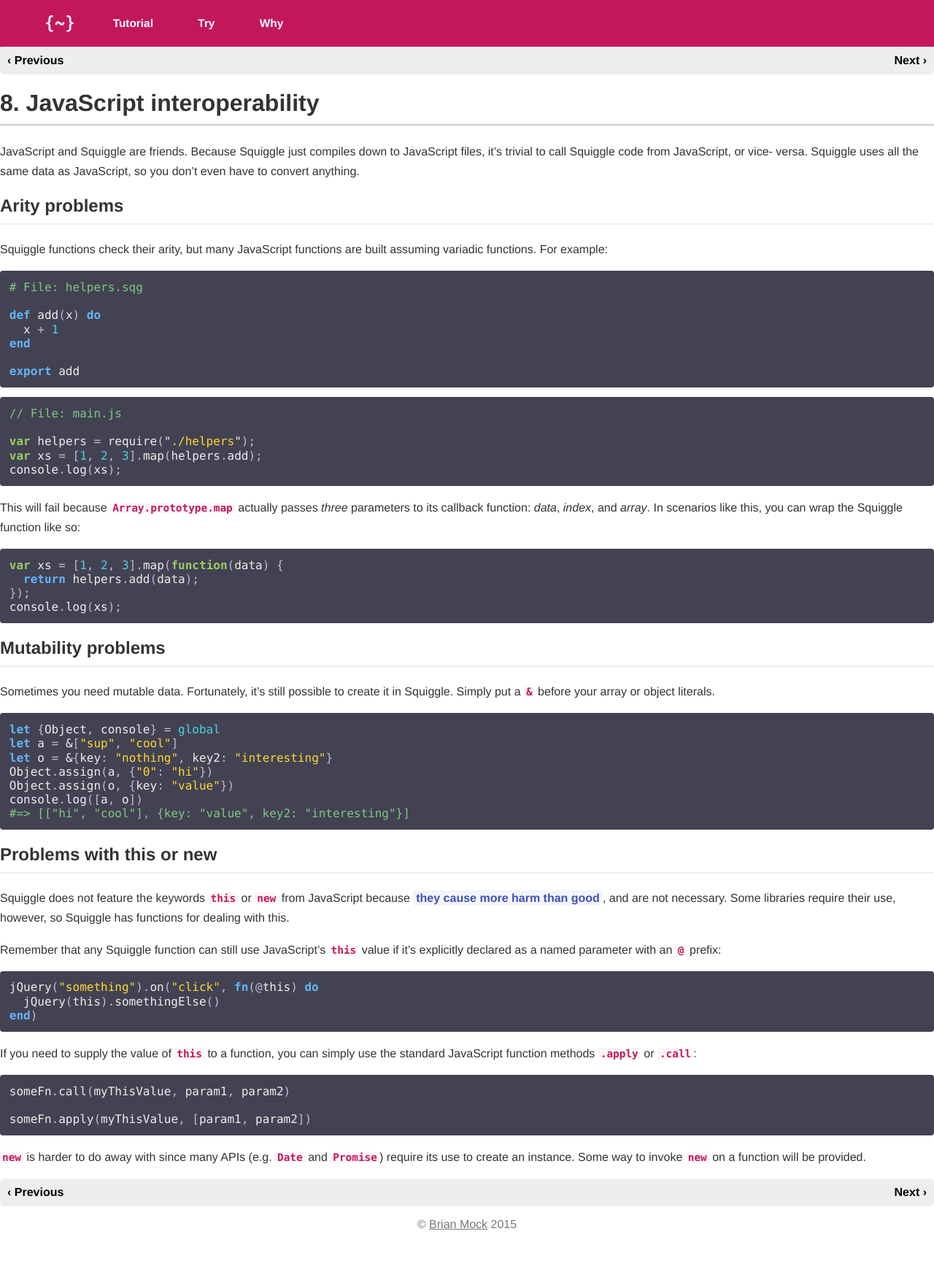
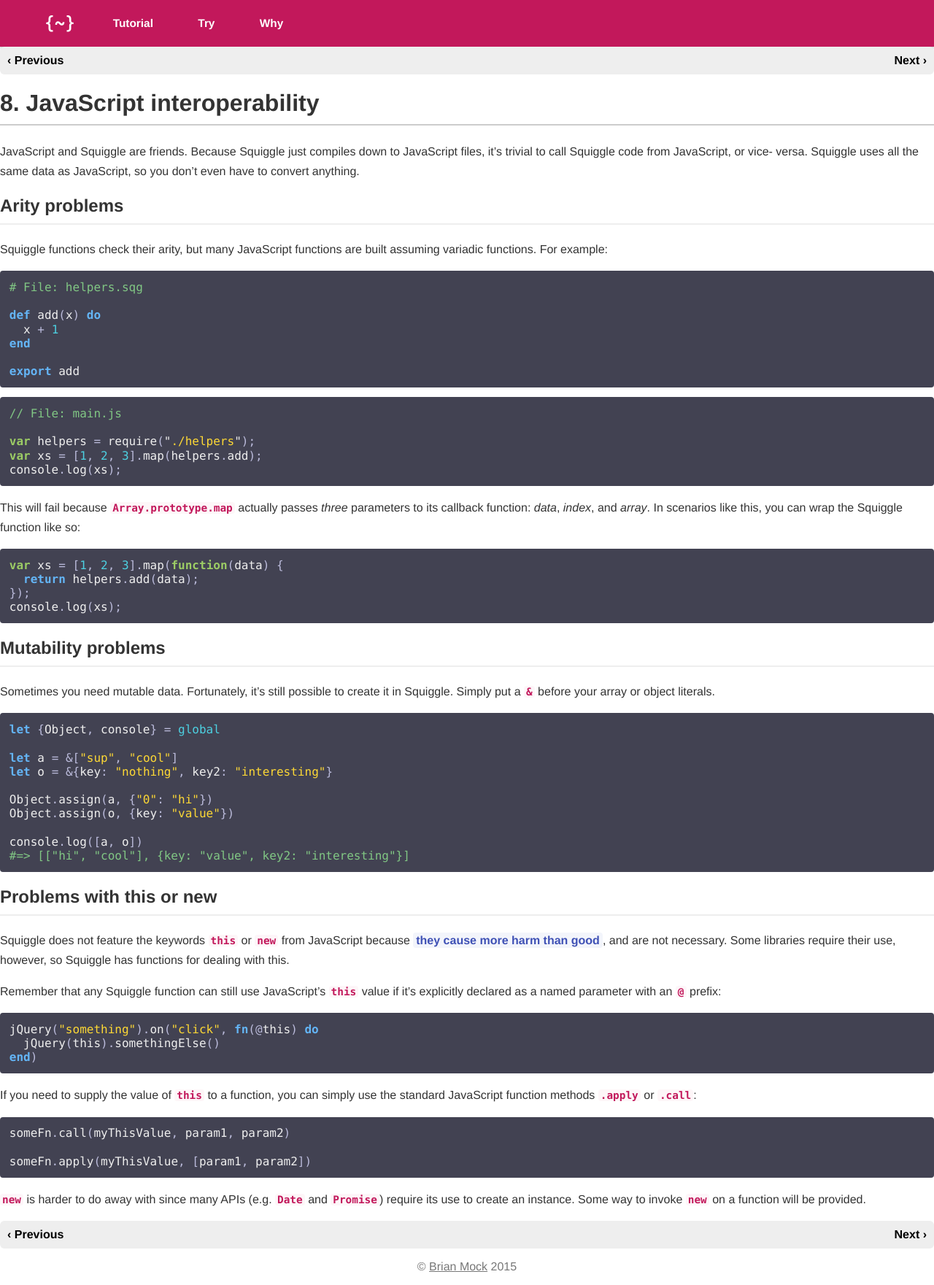
Before and after one commit to squiggle-lang/squiggle-lang.org, a Jekyll site: the page built from tutorial/chapter/8/index.md, in a window 1280 px wide. Shown: the whole page at 73% size. Built offline with Jekyll 4.4.1, drawn with Linux system fonts in a browser that asks for light colours; Markdown is read by kramdown in place of the engine named in the settings; before the commit the page ends 1703 px from its top, so only the background shows below that.

Commit message:
prettier

````diff
--- a/_plugins/rouge_add_squiggle.rb
+++ b/_plugins/rouge_add_squiggle.rb
@@ -29,7 +29,7 @@
 
         rule(/\b(?:true|false|undefined|null|global)\b/, Name::Constant)
 
-        rule(/(?:\+\+|~|\+|-|\*|\/|=>|<=|>=|>|<|==|!=|=)/, Operator)
+        rule(/(?:\+\+|~|\+|-|\*|\/|=>|<=|>=|>|<|==|!=|=|&)/, Operator)
         rule(/\b(?:and|or|is|not|has)\b/, Operator)
 
         rule(/[,\.:{}\[\]()@]+/, Punctuation)
--- a/mode/squiggle/squiggle.js
+++ b/mode/squiggle/squiggle.js
@@ -18,7 +18,7 @@
     {regex: /(?:export|try|throw|error|fn|if|then|else|elseif|match|case|let|def|do|end|in|await|require)\b/, token: "keyword"},
     {regex: /\b(?:true|false|null|undefined|global)\b/, token: "builtin"},
     {regex: /#.*/, token: "comment"},
-    {regex: /(?:\+\+|~|\+|-|\*|\/|=>|<=|>=|>|<|==|!=|=)/, token: "operator"},
+    {regex: /(?:\+\+|~|\+|-|\*|\/|=>|<=|>=|>|<|==|!=|=|&)/, token: "operator"},
     {regex: /\b(?:has|is|not|and|or)\b/, token: "operator"},
     {regex: /[a-zA-Z_][a-zA-Z0-9]*/, token: "variable"},
     {regex: /[\{\[\(]/, indent: true},
--- a/tutorial/chapter/8/index.md
+++ b/tutorial/chapter/8/index.md
@@ -41,10 +41,13 @@
 
 ```squiggle
 let {Object, console} = global
+
 let a = &["sup", "cool"]
 let o = &{key: "nothing", key2: "interesting"}
+
 Object.assign(a, {"0": "hi"})
 Object.assign(o, {key: "value"})
+
 console.log([a, o])
 #=> [["hi", "cool"], {key: "value", key2: "interesting"}]
 ```
````
